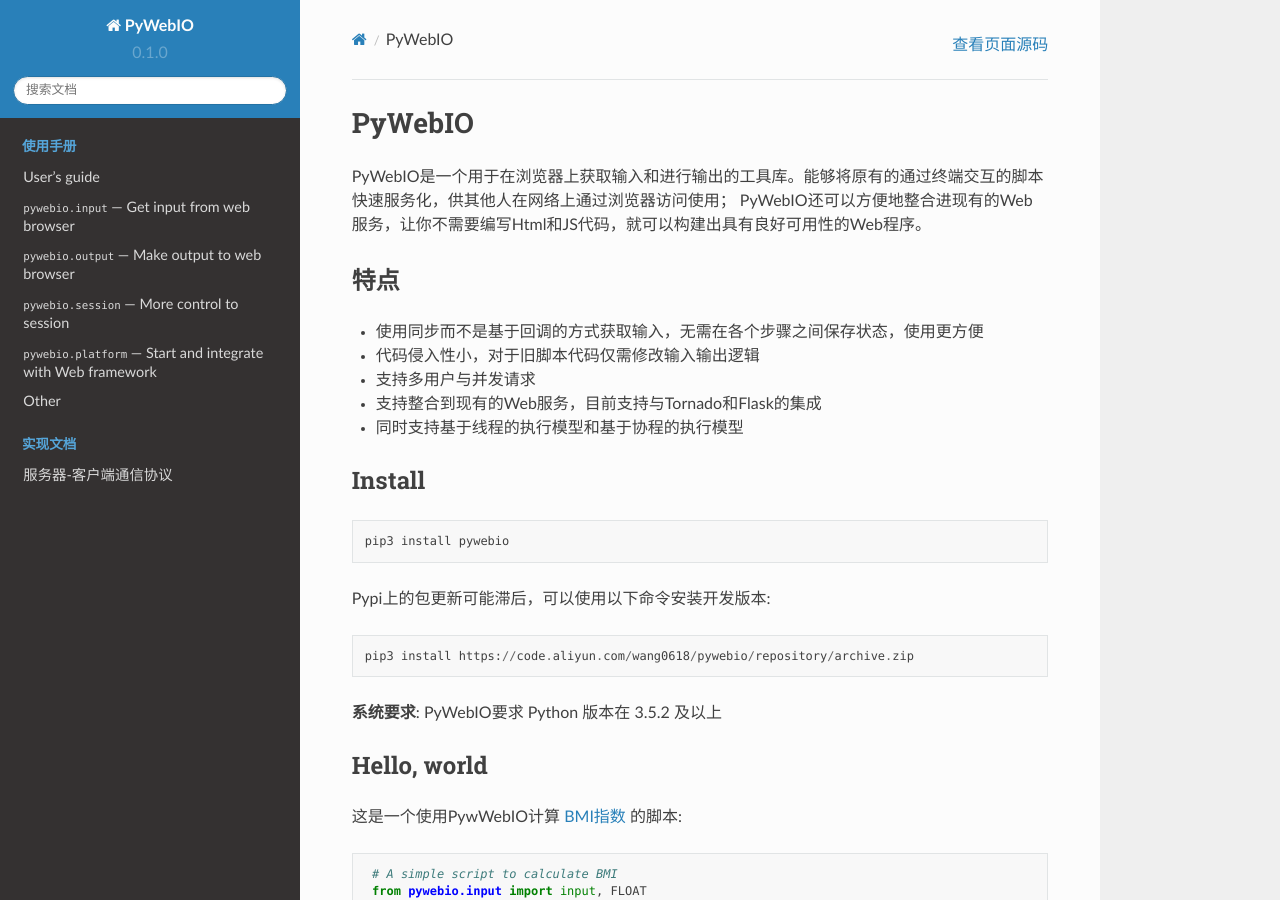
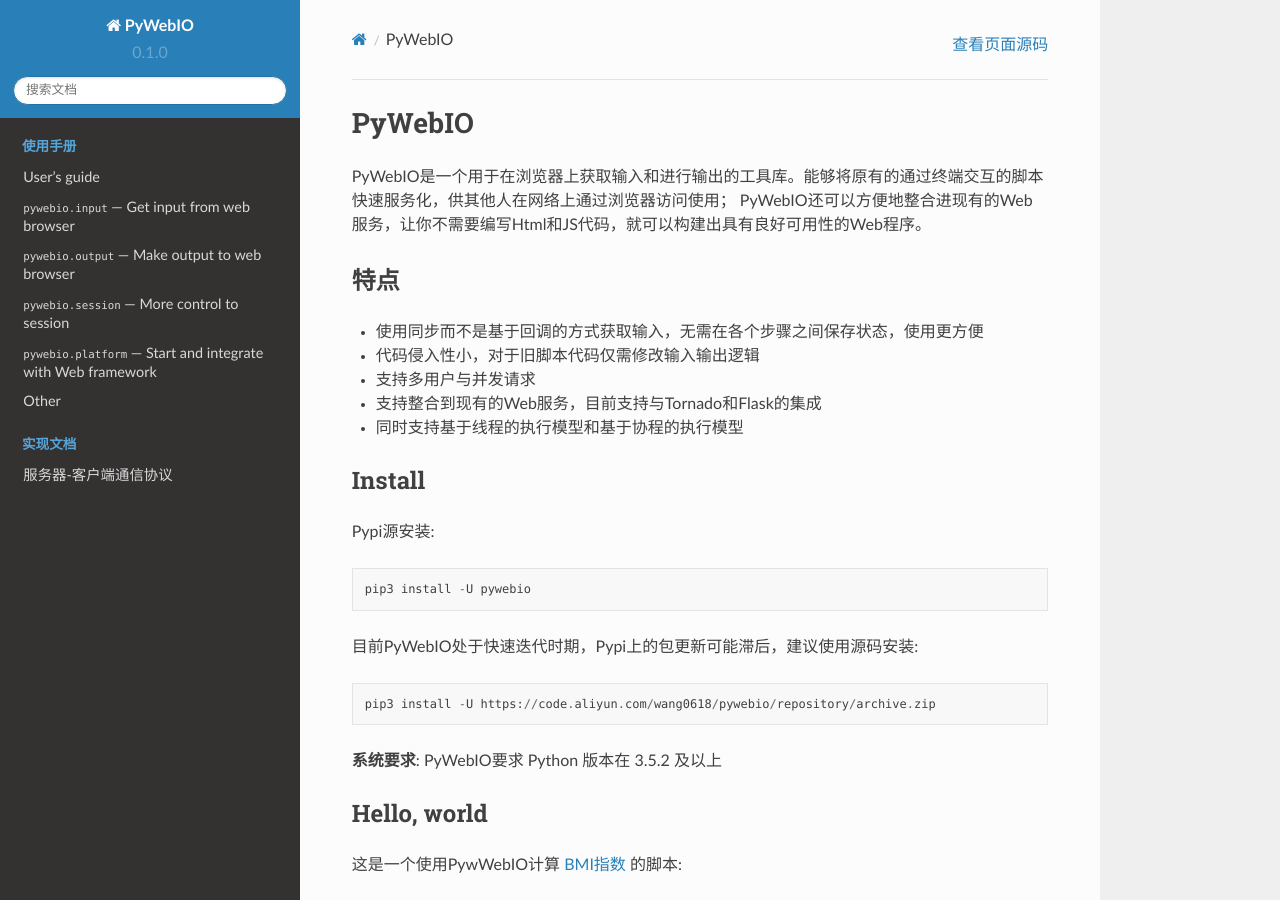
Before and after one commit to pywebio/PyWebIO, a Sphinx documentation site: the page built from docs/index.rst, in a window 1280 px wide and 900 px high. Built offline with Sphinx 7.4.7 and the Read the Docs theme 2.0.0, drawn with Linux system fonts in a browser that asks for light colours.

```diff
--- a/docs/index.rst
+++ b/docs/index.rst
@@ -17,13 +17,13 @@ PyWebIO还可以方便地整合进现有的Web服务，让你不需要编写Html
 Install
 ------------
 
-::
+Pypi源安装::
 
-   pip3 install pywebio
+   pip3 install -U pywebio
 
-Pypi上的包更新可能滞后，可以使用以下命令安装开发版本::
+目前PyWebIO处于快速迭代时期，Pypi上的包更新可能滞后，建议使用源码安装::
 
-    pip3 install https://code.aliyun.com/wang0618/pywebio/repository/archive.zip
+    pip3 install -U https://code.aliyun.com/wang0618/pywebio/repository/archive.zip
 
 **系统要求**: PyWebIO要求 Python 版本在 3.5.2 及以上
 
```
Also changed, not shown: README.rst (+8 -2 lines).
